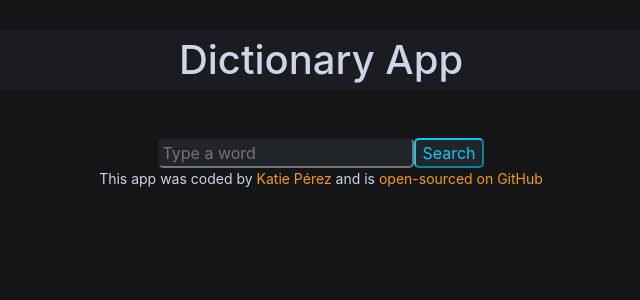
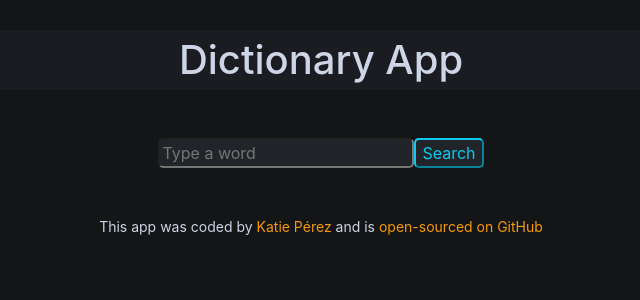
Before and after one commit to L0NExF0X/react-dictionary, a React (Create React App) app: page / in a window 1280 px wide. Shown: the top 300 px of the page, without its empty margins (319-959 px from the left). Built offline with nearby package versions, Linux system fonts and the light colour scheme.

Commit message:
Update App.js

```diff
--- a/src/App.js
+++ b/src/App.js
@@ -10,7 +10,8 @@ export default function App() {
           <h1 className="">Dictionary App</h1>
         </header>
         <Dictionary />
-        <footer className="App-footer">
+      </div>
+      <footer className="App-footer mt-5">
         <p>
           This app was coded by{" "}
           <a
@@ -33,6 +34,5 @@ export default function App() {
         </p>
       </footer>
     </div>
-    </div>
   );
 }
```
Lines whose indentation alone changed are shown as unchanged.
